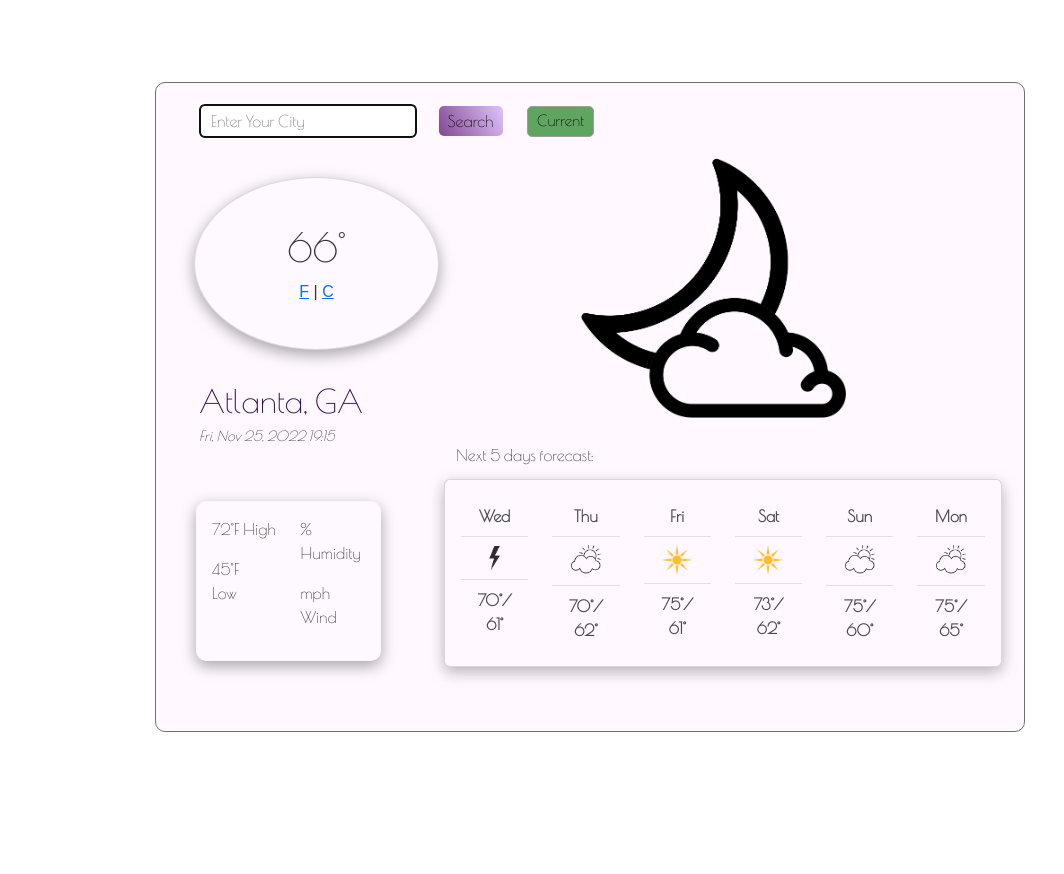
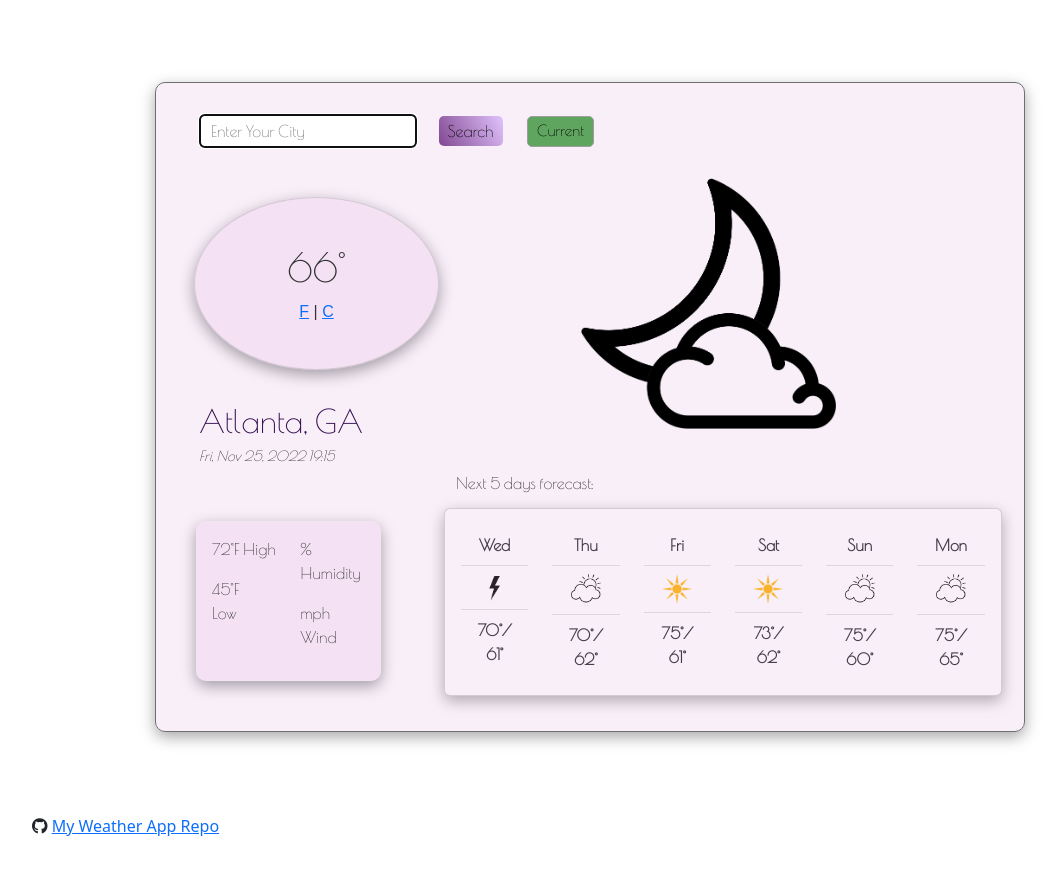
Before and after one commit to KeiliaYoung/Weather-App-Lesson4, a plain HTML site: page index.html in a window 1280 px wide. Shown: the top 874 px of the page, without its empty margins (50-1114 px from the left). Drawn offline with nearby package versions, Linux system fonts and the light colour scheme.

Commit message:
Added link to Github repo.

```diff
--- a/index.html
+++ b/index.html
@@ -16,6 +16,8 @@
   <script src="https://cdnjs.cloudflare.com/ajax/libs/axios/0.24.0/axios.min.js"
     integrity="sha512-u9akINsQsAkG9xjc1cnGF4zw5TFDwkxuc9vUp5dltDWYCSmyd0meygbvgXrlc/z7/o4a19Fb5V0OUE58J7dcyw=="
     crossorigin="anonymous" referrerpolicy="no-referrer"></script>
+
+  <script src="https://kit.fontawesome.com/a55c46ede8.js" crossorigin="anonymous"></script>
 
   <title>My Weather App</title>
 </head>
@@ -60,7 +62,7 @@
         <div class="city-info">
           <div class="city-numbers">
             <div class="row">
-              <div class="col currentConditions">
+              <div class="col current-conditions">
                 <p>
                   72°F High
                 </p>
@@ -154,16 +156,20 @@
                   </ul>
                 </div>
               </div>
-
             </div>
           </div>
-
         </div>
       </div>
     </div>
+
+    <span class="github-icon">
+      <i class="fa-brands fa-github"></i>
+    </span>
+
+    <a href="https://github.com/KeiliaYoung/my-weather-app">
+      My Weather App Repo
+    </a>
   </div>
-  </div>
-
   <script src="src/index.js">
     src = "https://kit.fontawesome.com/a55c46ede8.js"
     crossorigin = "anonymous"
--- a/src/styles.css
+++ b/src/styles.css
@@ -1,7 +1,7 @@
 .weather-app {
   border: 1px solid #706f6f;
   border-radius: 10px;
-  background-color: #fcddfc30;
+  background-color: #e0abe030;
   margin: 82px auto;
   padding: 5px;
   max-width: 870px;
@@ -9,10 +9,11 @@
   font-family: "Poiret One", cursive;
   color: #2f0e42;
   font-weight: bolder;
+  box-shadow: rgba(0, 0, 0, 0.35) 0px 5px 15px;
 }
 
 .entercity {
-  margin: 0 38px;
+  margin: 10px 38px;
   border-radius: 5px;
 }
 
@@ -35,6 +36,16 @@
   border-color: #cdc8d6;
 }
 
+#search:hover {
+  background-image: linear-gradient(
+    to right,
+    #a1c4fd 0%,
+    #c2e9fb 51%,
+    #a1c4fd 100%
+  );
+  cursor: pointer;
+}
+
 .enter-city input {
   margin: 23px 13px;
   position: relative;
@@ -55,10 +66,14 @@
   bottom: 2px;
 }
 
-#showPosition :hover {
+#showPosition:hover {
   color: #ffffff;
-  background-color: rgb(9, 1, 15);
-  border-color: #5c091bba;
+  background-image: linear-gradient(
+    to right,
+    #fbc2eb 0%,
+    #a6c1ee 51%,
+    #fbc2eb 100%
+  );
   transition: background-color 1s ease;
   cursor: pointer;
 }
@@ -74,7 +89,7 @@
   border: 1px solid #928f9350;
   width: 245px;
   color: #353435;
-  background-color: #fef9ff;
+  background-color: #e0abe030;
   font-weight: 800;
   box-shadow: rgba(0, 0, 0, 0.35) 0px 5px 15px;
 }
@@ -103,6 +118,7 @@
   font-weight: 450;
   font-style: italic;
 }
+
 .city-info {
   margin: -35px auto;
   position: relative;
@@ -120,7 +136,7 @@
   border-radius: 10px;
   width: 185px;
   color: #353435;
-  background-color: #fef9ff;
+  background-color: #e0abe030;
   font-weight: 400;
   box-shadow: rgba(0, 0, 0, 0.35) 0px 5px 15px;
 }
@@ -145,7 +161,7 @@
 
 .five-day {
   position: relative;
-  bottom: 507px;
+  bottom: 490px;
   left: 265px;
   color: #353435;
 }
@@ -154,7 +170,7 @@
   z-index: -1;
   text-align: center;
   position: relative;
-  bottom: 502px;
+  bottom: 483px;
   left: 253px;
   display: flex;
   min-width: 0;
@@ -168,7 +184,7 @@
 }
 
 .card-img-top {
-  max-width: 265px;
+  max-width: 255px;
   display: block;
   position: relative;
   top: 60px;
```
